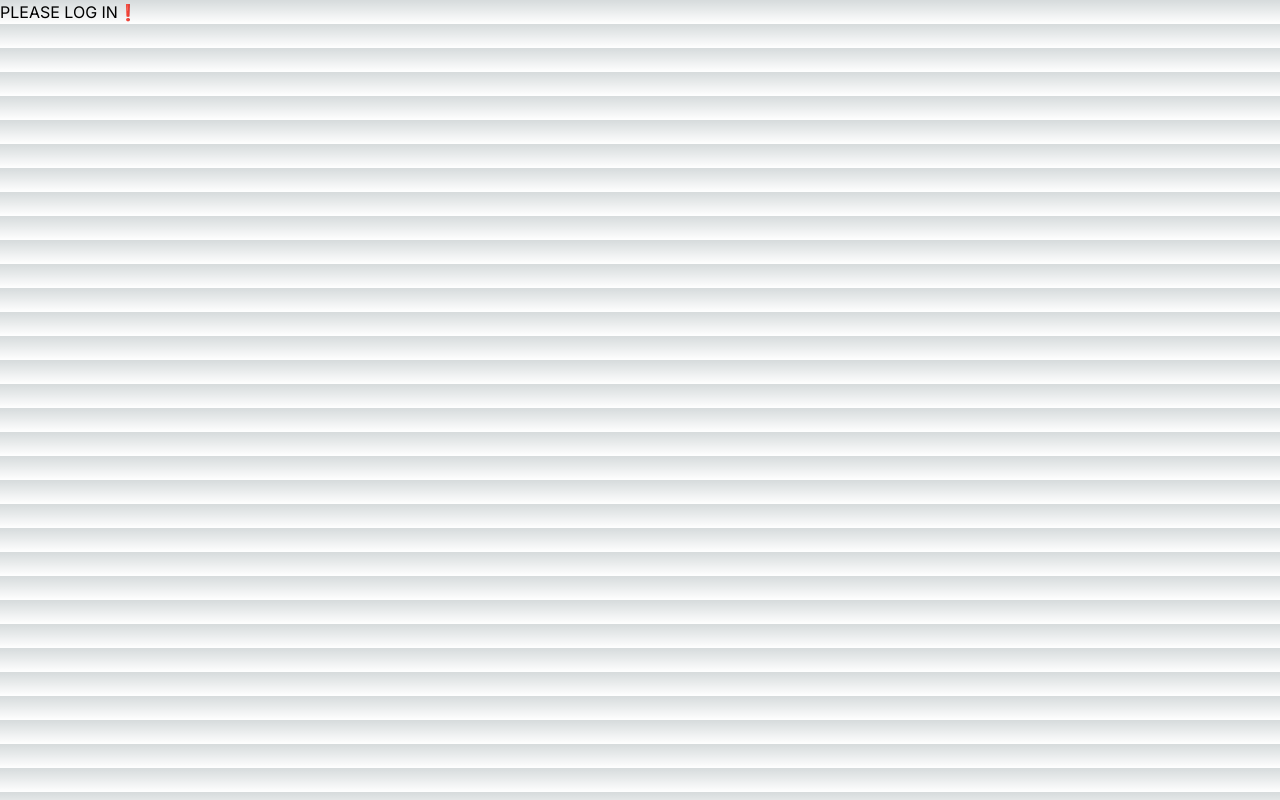
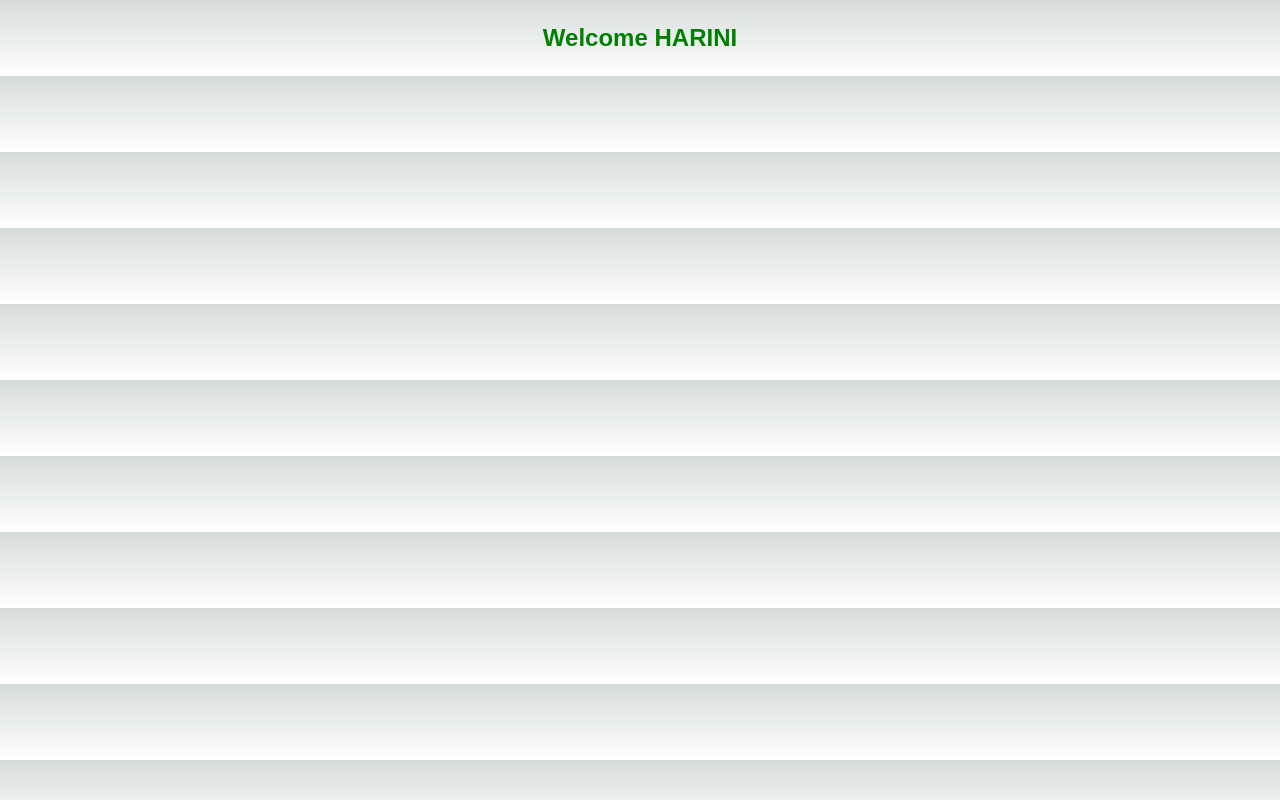
Before and after one commit to shriharini10/myproj, a Next.js app: page / in a window 1280 px wide. Built offline with nearby package versions, Linux system fonts and the light colour scheme.

Commit message:
feat: new css and use of ternary operator

```diff
--- /dev/null
+++ b/app/Home.module.css
@@ -0,0 +1,19 @@
+/* Home.module.css */
+
+.container {
+    text-align: center;
+    padding: 20px;
+    font-family: Arial, sans-serif;
+}
+
+.welcomeMessage {
+    color: green;
+    font-size: 24px;
+    font-weight: bold;
+}
+
+.loginMessage {
+    color: red;
+    font-size: 18px;
+    font-style: italic;
+}
--- a/app/page.js
+++ b/app/page.js
@@ -1,12 +1,18 @@
+import styles from './Home.module.css';
+
 export default function Home() {
 
-    const isUserLoggedIn = false
+    const isUserLoggedIn = true;
 
-    const userName = 'HARINI'
+    const userName = 'HARINI';
 
     return (
-    <div>
-        {isUserLoggedIn?<h1>Welcome {userName}</h1>:<p>PLEASE LOG IN❗</p>}
+        <div className={styles.container}>
+        {isUserLoggedIn ? (
+            <h1 className={styles.welcomeMessage}>Welcome {userName}</h1>
+        ) : (
+            <p className={styles.loginMessage}>PLEASE LOG IN❗</p>
+        )}
     </div>
-    )
+    );
 }
```
